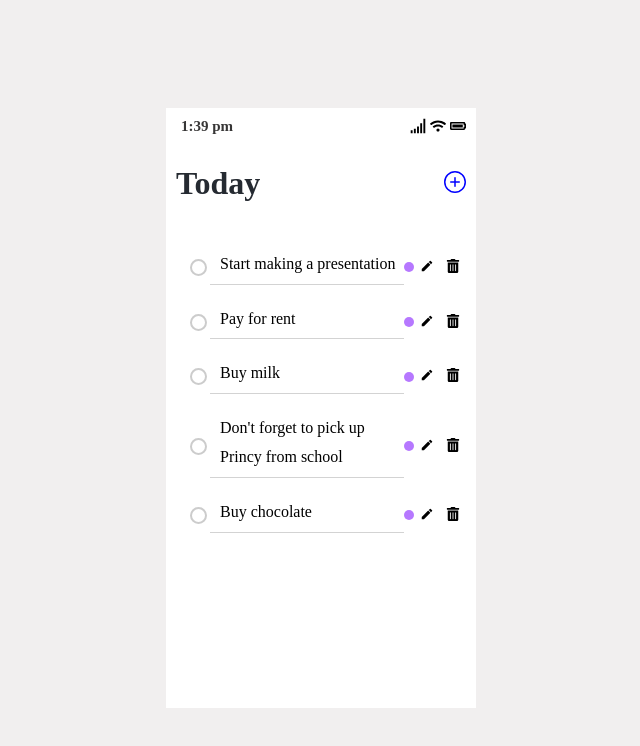
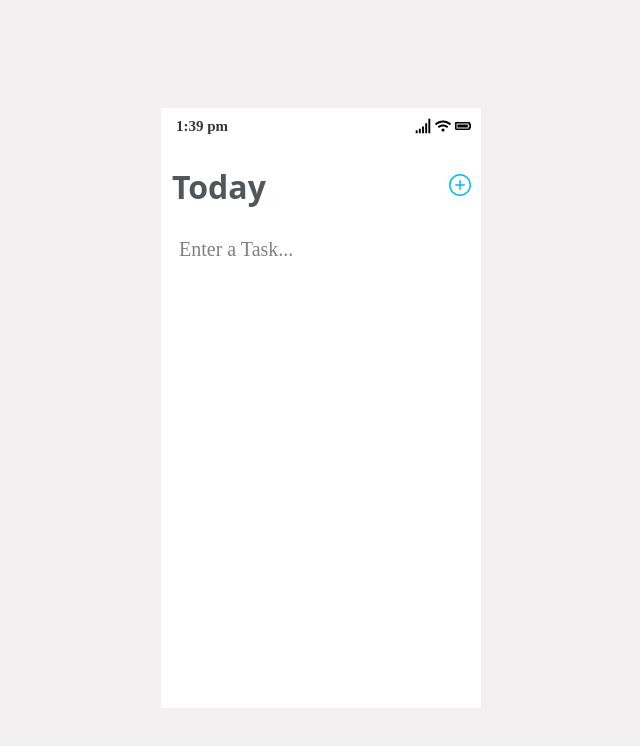
Before and after one commit to Divynshi-Singh/Todo, a React (Vite) app: page / in a window 1280 px wide. Shown: the top 746 px of the page, without its empty margins (319-959 px from the left). Built offline with nearby package versions, Linux system fonts and the light colour scheme.

Commit message:
working on checkbox

```diff
--- a/src/components/TodoApp.jsx
+++ b/src/components/TodoApp.jsx
@@ -9,24 +9,29 @@ import TodoEditDelete from './TodoEditDelete';
 const TodoApp = () => {
   const [todos, setTodos] = useState(() => {
     const savedTodos = localStorage.getItem('todos');
-    return savedTodos ? JSON.parse(savedTodos) : [
-      { id: 1, text: 'Start making a presentation', completed: false },
-      { id: 2, text: 'Pay for rent', completed: false },
-      { id: 3, text: 'Buy milk', completed: false },
-      { id: 4, text: "Don't forget to pick up Princy from school", completed: false },
-      { id: 5, text: "Buy chocolate", completed: false },
-    ];
+    return savedTodos ? JSON.parse(savedTodos) : []; // Return empty array if no todos exist in localStorage
   });
+
   const [time, setTime] = useState('');
   const [isModalOpen, setIsModalOpen] = useState(false);
-  const [selectedTodo, setSelectedTodo] = useState(null);
+  const [selectedTodoIds, setSelectedTodoIds] = useState(() => {
+    // Load selectedTodoIds from localStorage,
+    const savedSelectedIds = localStorage.getItem('selectedTodoIds');
+    return savedSelectedIds ? new Set(JSON.parse(savedSelectedIds)) : new Set();
+  });
+
+  // Save selectedTodoIds to localStorage whenever it changes
+  useEffect(() => {
+    localStorage.setItem('selectedTodoIds', JSON.stringify([...selectedTodoIds]));
+  }, [selectedTodoIds]);
+
   useEffect(() => {
     const updateTime = () => {
       const now = new Date();
       let hours = now.getHours();
       const minutes = now.getMinutes();
       const ampm = hours >= 12 ? 'pm' : 'am';
-      hours = hours % 12; // Convert to 12-hour format
+      hours = hours % 12;
       hours = hours ? hours : 12;
       const formattedMinutes = minutes < 10 ? `0${minutes}` : minutes;
 
@@ -34,20 +39,19 @@ const TodoApp = () => {
     };
 
     updateTime();
-    const interval = setInterval(updateTime, 60000); // Update every 60 seconds
+    const interval = setInterval(updateTime, 60000);
     return () => clearInterval(interval);
   }, []);
-
   const handleAddClick = () => {
     setIsModalOpen(true);
   };
-
   const handleAddTodo = (newTodoText, dueDate) => {
     const newTodo = { id: Date.now(), text: newTodoText, completed: false, dueDate: dueDate || null };
     const updatedTodos = [...todos, newTodo];
     setTodos(updatedTodos);
     localStorage.setItem('todos', JSON.stringify(updatedTodos));
   };
+
   const handleCloseModal = () => {
     setIsModalOpen(false);
   };
@@ -57,13 +61,25 @@ const TodoApp = () => {
     setTodos(updatedTodos);
     localStorage.setItem('todos', JSON.stringify(updatedTodos));
   };
+
   const handleEditTodo = (id, newText) => {
     const updatedTodos = todos.map(todo =>
       todo.id === id ? { ...todo, text: newText } : todo
     );
     setTodos(updatedTodos);
     localStorage.setItem('todos', JSON.stringify(updatedTodos));
-    setSelectedTodo(null);
+  };
+
+  const handleCheckboxChange = (id) => {
+    setSelectedTodoIds(prevIds => {
+      const newSelectedIds = new Set(prevIds);
+      if (newSelectedIds.has(id)) {
+        newSelectedIds.delete(id);
+      } else {
+        newSelectedIds.add(id);
+      }
+      return newSelectedIds;
+    });
   };
   const renderDueDateAndTime = (dueDate) => {
     if (!dueDate) return null;
@@ -71,19 +87,15 @@ const TodoApp = () => {
     const options = { year: 'numeric', month: 'long', day: 'numeric' };
     const formattedDate = date.toLocaleDateString('en-US', options);
 
-    // Format the time in "hh:mm" format
     const hours = date.getHours();
     const minutes = date.getMinutes();
     const formattedMinutes = minutes < 10 ? `0${minutes}` : minutes;
-    const formattedTime = `${hours}:${formattedMinutes}`;
-
+    const formattedTime = `${hours}:${formattedMinutes}`
     return `${formattedDate} ${formattedTime}`;
   };
-
-  return (
+   return (
     <div className="flex justify-center items-center min-h-screen bg-gray-500 overflow-hidden">
-      <div className="w-[310px] h-[600px] p-6 rounded-lg shadow-lg relative" style={{ background: 'white' }}>
-        {/* Time and Icons Bar */}
+      <div className="w-[320px] h-[600px] p-6 rounded-lg shadow-lg relative" style={{ background: 'white' }}>
         <div className="flex justify-between items-center mb-4" style={{ padding: '6px' }}>
           <span className="text-sm font-bold" style={{ fontSize: '15px', fontWeight: '600', color: 'rgb(55, 54, 54)', paddingLeft: '9px' }}>
             {time}
@@ -94,76 +106,66 @@ const TodoApp = () => {
             <FaBatteryFull className="text-black p-[2px]" />
           </div>
         </div>
-
-        {/* Today Title and Add Button */}
         <div className="flex justify-between items-center mb-4">
-          <h1 className="text-base font-normal text-[#252A31]" style={{ paddingLeft: '10px' }}>
+          <h1 className="text-base text-[#52565b]" style={{ paddingLeft: '11px', fontFamily:"system-ui" }}>
             Today
           </h1>
           <button onClick={handleAddClick} className="p-2 rounded-full border-none bg-transparent pr-[9px]">
-            <GoPlusCircle size={24} style={{ color: 'blue', cursor: 'pointer' }} />
+            <GoPlusCircle size={24} style={{ color: '#00bbf9', cursor: 'pointer' }} />
           </button>
         </div>
-
-        {/* Render the todo list */}
+        {todos.length === 0 && (
+          <div className="text-[gray] pl-[18px] pt-[8px]" style={{ fontSize: '20px' }}>
+            Enter a Task...
+          </div>
+        )}
         <ul className="space-y-2 pl-[10px] max-h-[450px] overflow-y-auto scrollbar-thin scrollbar-thumb-gray-500 scrollbar-track-gray-200">
           {todos.map((todo) => (
             <li
               key={todo.id}
-              className={`flex items-center space-x-4 p-[10px] rounded-lg ${todo.completed ? 'bg-green-100' : 'bg-white'}`}
+              className={`flex items-center space-x-4 p-[7px] rounded-lg ${todo.completed ? 'bg-green-100' : 'bg-white'}`}
               style={{
                 width: '100%',
                 overflow: 'hidden',
                 boxSizing: 'border-box',
-
+                borderBottom: '1px solid rgb(235, 229, 229)',  // Apply border to the entire list item
               }}
             >
-              {/* Circular Checkbox for completion */}
               <input
                 type="checkbox"
-                checked={todo.completed}
-                onChange={() => {}}
+                checked={selectedTodoIds.has(todo.id)}
+                onChange={() => handleCheckboxChange(todo.id)}
                 className="checkbox"
-              />
-
-              {/* Todo Text */}
+               />
               <span
                 className={`flex-1 ${todo.completed ? 'line-through text-gray-400' : ''}`}
                 style={{
                   display: 'block',
-                  width: '100%',
-                  borderBottom: '1px solid #D3D3D3',
-                  paddingBottom: '5px',
-                  boxSizing: 'border-box',
+                  width: 'calc(100% - 30px)',
+                  paddingLeft: '10px',
+                  lineHeight: '1.8',
                   fontSize: '16px',
-                  // fontWeight: '500',
-                  paddingLeft: "10px",
-                  lineHeight: '1.8',
-                  // fontSize: '16px',
                   fontWeight: '500',
+                  fontFamily:" system-ui",
+                  color:" #545151"
                 }}
               >
                 {todo.text}
                 {todo.dueDate && (
                   <div className="flex items-center space-x-2 mt-2">
-                    {/* Alarm Icon */}
-                    <IoAlarmOutline size={15} className="text-gray-600" />
-                    <span className="text-sm text-gray-600" style={{fontSize:"13px"}}>
+                    <IoAlarmOutline size={15} className="text-[gray]" />
+                    <span className="text-sm text-gray-600" style={{ fontSize: '13px', color: 'gray' }}>
                       {renderDueDateAndTime(todo.dueDate)}
                     </span>
                   </div>
                 )}
               </span>
-
-              {/* Edit and Delete Icons */}
-              <TodoEditDelete todo={todo} onEdit={handleEditTodo} onDelete={handleDeleteTodo} />
+              <TodoEditDelete todo={todo} onEdit={handleEditTodo} onDelete={handleDeleteTodo} selectedTodoIds={selectedTodoIds} />
             </li>
           ))}
         </ul>
       </div>
-
-      {/* Modal Component */}
-      <TodoAdd isOpen={isModalOpen} onClose={handleCloseModal} onAddTodo={handleAddTodo} />
+    <TodoAdd isOpen={isModalOpen} onClose={handleCloseModal} onAddTodo={handleAddTodo} />
     </div>
   );
 }
--- a/src/components/TodoEditDelete.jsx
+++ b/src/components/TodoEditDelete.jsx
@@ -1,21 +1,30 @@
 import React, { useState, useEffect } from "react";
-import { MdEdit } from "react-icons/md"; // edit icon
+import { MdEdit } from "react-icons/md"; // Edit icon
 import { FaTrashAlt } from "react-icons/fa"; // Delete icon
 import moment from "moment"; // Import moment to handle date comparisons
 
-const TodoEditDelete = ({ todo, onEdit, onDelete }) => {
+const TodoEditDelete = ({ todo, onEdit, onDelete, selectedTodoIds }) => {
   const [isEditing, setIsEditing] = useState(false);
   const [newText, setNewText] = useState(todo.text);
   const [dueDate, setDueDate] = useState(todo.dueDate || ""); // State for the due date (alarm)
   const [alarmStatusColor, setAlarmStatusColor] = useState("purple"); // State for circle color
   const [isDeleting, setIsDeleting] = useState(false); // State to manage delete confirmation
+  const [error, setError] = useState({}); // To manage error state for date input
 
   const handleEditChange = (e) => {
     setNewText(e.target.value);
   };
 
   const handleDueDateChange = (e) => {
-    setDueDate(e.target.value); // Handle the change for the due date
+    const inputDate = e.target.value;
+    const isValidDate = moment(inputDate, "YYYY-MM-DDTHH:mm", true).isValid(); // Check if the date is valid
+
+    if (isValidDate) {
+      setDueDate(inputDate); // Update the state if the date is valid
+      setError({ ...error, alarm: null }); // Clear the error
+    } else {
+      setError({ ...error, alarm: "Invalid date format" }); // Set error message for invalid date
+    }
   };
 
   const handleEditSubmit = () => {
@@ -40,6 +49,7 @@ const TodoEditDelete = ({ todo, onEdit, onDelete }) => {
   const handleCancelEdit = () => {
     setIsEditing(false);
   };
+
   useEffect(() => {
     const checkAlarmStatus = () => {
       if (dueDate) {
@@ -52,25 +62,34 @@ const TodoEditDelete = ({ todo, onEdit, onDelete }) => {
         }
       }
     };
-    checkAlarmStatus();
+    if (selectedTodoIds.has(todo.id)) {
+      setAlarmStatusColor("green");
+    } else {
+      checkAlarmStatus();
+    }
 
-    const interval = setInterval(checkAlarmStatus, 60000);
+    const interval = setInterval(checkAlarmStatus, 60000); // Update every minute
 
     return () => clearInterval(interval);
-  }, [dueDate]);
+  }, [dueDate, selectedTodoIds, todo.id]);
+
+  const minDate = moment().format("YYYY-MM-DDTHH:mm"); // Current date and time
 
   return (
     <div className="flex items-center">
-
-<div
-        className={`w-[10px] h-[10px] border rounded-full  mr-4`}
+      <div
+        className={`w-[10px] h-[10px] border rounded-full m-[4px]`}
         style={{
           border: "none",
-          backgroundColor: alarmStatusColor === "red" ? "red" : "rgb(182, 120, 255)" // Light purple color
+          backgroundColor:
+            alarmStatusColor === "red"
+              ? "red"
+              : alarmStatusColor === "green"
+              ? "green"
+              : "rgb(182, 120, 255)",
         }}
       ></div>
 
-      {/* Edit Button with a new icon */}
       <button
         onClick={() => setIsEditing(true)}
         className="cursor-pointer"
@@ -79,7 +98,6 @@ const TodoEditDelete = ({ todo, onEdit, onDelete }) => {
         <MdEdit size={14} />
       </button>
 
-      {/* Delete Button */}
       <button
         onClick={handleDeleteConfirmation}
         className="cursor-pointer"
@@ -88,14 +106,13 @@ const TodoEditDelete = ({ todo, onEdit, onDelete }) => {
         <FaTrashAlt size={14} />
       </button>
 
-      {/* Edit Modal */}
       {isEditing && (
-        <div className="fixed inset-0 bg-gray-500 bg-opacity-50 z-50 flex justify-center items-center ">
+        <div className="fixed inset-0 bg-gray-500 bg-opacity-50 z-50 flex justify-center items-center">
           <div
-            className="relative rounded-lg shadow-lg w-[280px] bg-white p-6 border rounded-[10px]"
+            className="relative rounded-lg shadow-lg w-[261px] bg-white p-6 border rounded-[10px]"
             style={{
               position: "fixed",
-              top: "43%",
+              top: "45%",
               left: "50%",
               transform: "translate(-50%, -50%)",
               zIndex: 1000,
@@ -103,39 +120,48 @@ const TodoEditDelete = ({ todo, onEdit, onDelete }) => {
               border: "1px solid rgba(169, 169, 169, 0.3)", // Light gray border
             }}
           >
-            <h1 className="text-xl" style={{ fontSize: "19px", paddingLeft: "7px" }}>
+            <h1
+              className="text-xl text-[#52565b]"
+              style={{ fontSize: "19px", paddingLeft: "7px", fontFamily: "system-ui" }}
+            >
               Edit Todo
             </h1>
 
             <div className="bg-white p-6 rounded-lg">
-              {/* Input field for editing */}
               <textarea
                 type="text"
                 value={newText}
                 onChange={handleEditChange}
-                className="border rounded-[10px] mb-4 h-[100px] w-[253px] ml-[10px]"
+                className="border rounded-[10px] mb-4 h-[100px] w-[237px] ml-[10px]"
                 style={{
-                  border: "1px solid rgba(169, 169, 169, 0.3)", // Light gray border
+                  resize: 'none',
+                  border: "1px solid rgba(169, 169, 169, 0.3)",
                 }}
               />
 
-              {/* Input field for setting alarm */}
               <input
                 type="datetime-local"
                 value={dueDate}
                 onChange={handleDueDateChange}
-                className="border rounded-[10px] mb-4 h-[40px] w-[253px] ml-[10px] mt-[7px]"
-                placeholder="Set Alarm"
+                min={minDate} // Prevent selecting a date earlier than now
+                className={`border rounded-[10px] mb-4 h-[40px] w-[237px] ml-[10px] ${error.alarm ? "border-red-500" : "border-gray-300"} mt-[7px]`}
                 style={{
-                  border: "1px solid rgba(169, 169, 169, 0.3)", // Light gray border
+                  border: "1px solid rgba(169, 169, 169, 0.3)",
+
                 }}
+                inputMode="none"
+                onKeyDown={(e) => e.preventDefault()} // Prevent any typing
               />
+              {/* Alarm error message */}
+              {error.alarm && (
+                <p className="text-[red] text-sm mt-1 pl-[10px]">{error.alarm}</p>
+              )}
 
               {/* Buttons */}
               <div className="flex justify-between space-x-4 mt-[15px] pb-[10px]">
                 <button
-                  className="bg-gray-300 p-2 rounded text-sm ml-[12px] text-[blue] cursor-pointer"
-                  onClick={handleCancelEdit} // Cancel edit
+                  className="bg-gray-300 p-2 rounded text-sm ml-[12px] text-[#00bbf9] cursor-pointer"
+                  onClick={handleCancelEdit}
                   style={{
                     background: "none",
                     border: "none",
@@ -146,7 +172,7 @@ const TodoEditDelete = ({ todo, onEdit, onDelete }) => {
                 </button>
                 <button
                   onClick={handleEditSubmit}
-                  className="bg-blue-500 p-2 rounded text-white text-sm mr-[17px] text-[blue] cursor-pointer"
+                  className="bg-blue-500 p-2 rounded text-white text-sm mr-[17px] text-[#00bbf9] cursor-pointer"
                   style={{
                     background: "none",
                     border: "none",
@@ -161,11 +187,10 @@ const TodoEditDelete = ({ todo, onEdit, onDelete }) => {
         </div>
       )}
 
-      {/* Delete Confirmation Modal */}
       {isDeleting && (
         <div className="fixed inset-0 bg-gray-500 bg-opacity-50 z-50 flex justify-center items-center">
           <div
-            className="bg-white rounded-lg shadow-lg p-6 w-[350px] h-[120px]"
+            className="bg-white rounded-lg shadow-lg p-6 w-[280px] h-[120px]"
             style={{
               position: "fixed",
               top: "50%",
@@ -173,7 +198,7 @@ const TodoEditDelete = ({ todo, onEdit, onDelete }) => {
               transform: "translate(-50%, -50%)",
               zIndex: 1000,
               background: "white",
-              boxShadow: "0 4px 6px rgba(0, 0, 0, 0.5)", // Added box-shadow here
+              boxShadow: "0 4px 6px rgba(0, 0, 0, 0.5)",
             }}
           >
             <p className="text-sm text-center mb-4 pt-[20px]">Do you really want to delete this todo?</p>
--- a/src/index.css
+++ b/src/index.css
@@ -6,15 +6,19 @@ body {
     background-color: rgb(241, 239, 239);
 }
 
-
-.checkbox {
+ .checkbox {
     appearance: none;
-    background-color: white;
-    border: 2px solid #ccc;
+    border:0.1px solid gray;
     border-radius: 50%;
     position: relative;
     cursor: pointer;
     transition: background-color 0.3s ease;
-    height: 17px;
-    width: 17px;
-}
+    height: 20px;
+    width: 20px;
+    background-color: white; /* Default background */
+  }
+
+  .checkbox:checked {
+    background-color: rgb(8, 170, 224);
+
+  }
```
Also changed, not shown: src/components/TodoAdd.jsx (+11 -10 lines), vite.config.js (+0 -12 lines).
